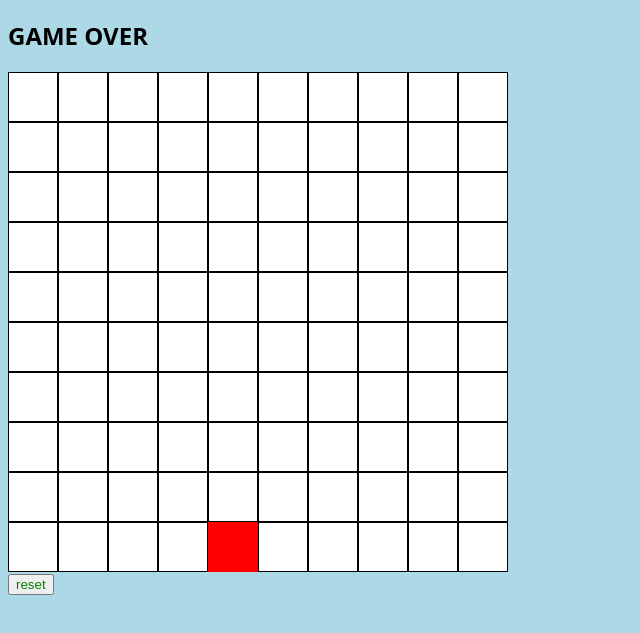
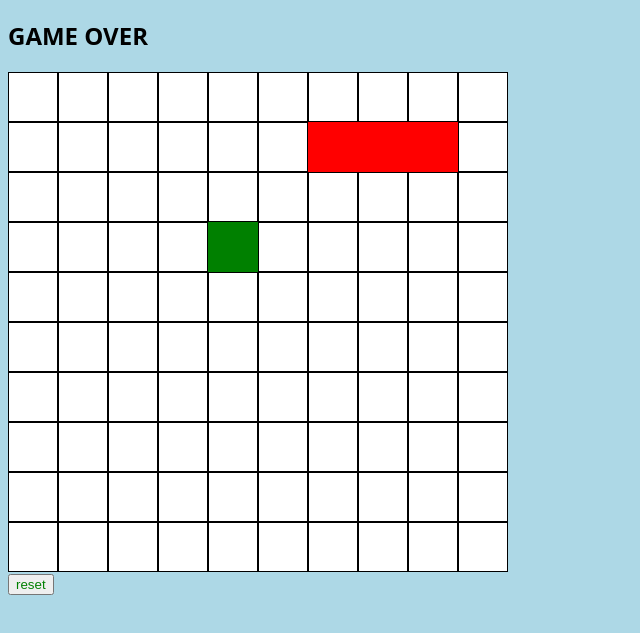
Before and after one commit to manijehshirzadeh/project-1, a plain HTML site: page index.html in a window 1280 px wide. Shown: the part 67-700 px from the top of the page, without its empty margins (0-640 px from the left). Drawn offline with Linux system fonts and the light colour scheme.

Commit message:
added a hardcoded food, and snake can eat it

```diff
--- a/css/style.css
+++ b/css/style.css
@@ -1,5 +1,5 @@
 body {
-    background-color: 	#add8e6;
+  background-color: #add8e6;
   font-family: system-ui, sans-serif;
 }
 
@@ -19,5 +19,12 @@ body {
 }
 
 #reset-button {
-color: green
+  color: green;
 }
+.snakeTail {
+  background-color: blue;
+}
+
+.food {
+  background-color: green;
+}
--- a/js/app.js
+++ b/js/app.js
@@ -8,42 +8,51 @@ for (let i = 1; i <= 100; i++) {
   container.appendChild(element);
 }
 
-let snake;
+let snakeTail;
+let snakeHead;
+let food;
 let direction;
 let gameOver;
 let refreshIntervalId;
 
-const checkCollision = () => {
-  if (snake[0] % 10 === 0) {
+const hitWall = () => {
+  if (snakeHead % 10 === 0) {
     gameOver = true;
   }
 
-  if (snake[0] % 10 === 1) {
+  if (snakeHead % 10 === 1) {
     gameOver = true;
   }
 
-  if (snake[0] < 10) {
+  if (snakeHead < 10) {
     gameOver = true;
   }
 
-  if (snake[0] > 90) {
+  if (snakeHead > 90) {
     gameOver = true;
   }
 };
 
 const moveSnake = () => {
+  if (snakeHead !== food) {
+    snakeTail.shift();
+  } else {
+    food = 35;
+  }
+
+  snakeTail.push(snakeHead);
   switch (direction) {
     case "right":
-      snake = snake.map((snakeCell) => snakeCell + 1);
+      snakeHead = snakeHead + 1;
       break;
     case "left":
-      snake = snake.map((snakeCell) => snakeCell - 1);
+      snakeHead = snakeHead - 1;
       break;
     case "up":
-      snake = snake.map((snakeCell) => snakeCell - 10);
+      snakeHead = snakeHead - 10;
       break;
     case "down":
-      snake = snake.map((snakeCell) => snakeCell + 10);
+      snakeHead = snakeHead + 10;
       break;
   }
 };
@@ -67,14 +76,18 @@ function handleKey(event) {
 }
 
 const render = () => {
+  document.querySelector(`#cell${snakeHead}`).className = "snake";
+  document.querySelector(`#cell${food}`).className = "food";
   moveSnake();
   document.querySelectorAll(".snake").forEach((cell) => {
     cell.className = "cell";
   });
-  snake.forEach((piece) => {
-    document.querySelector(`#cell${piece}`).className = "snake";
+
+  snakeTail.forEach((tail) => {
+    document.querySelector(`#cell${tail}`).className = "snake";
   });
-  checkCollision();
+
+  hitWall();
   if (gameOver) {
     messageEl.innerHTML = "GAME OVER";
     clearInterval(refreshIntervalId);
@@ -82,8 +95,10 @@ const render = () => {
 };
 
 const initialize = () => {
-  snake = [35];
-  direction = "down";
+  snakeTail = [12, 13];
+  snakeHead = 14;
+  food = 16;
+  direction = "right";
   gameOver = false;
   render();
   refreshIntervalId = setInterval(render, 1000);
```
Lines whose indentation alone changed are shown as unchanged.
